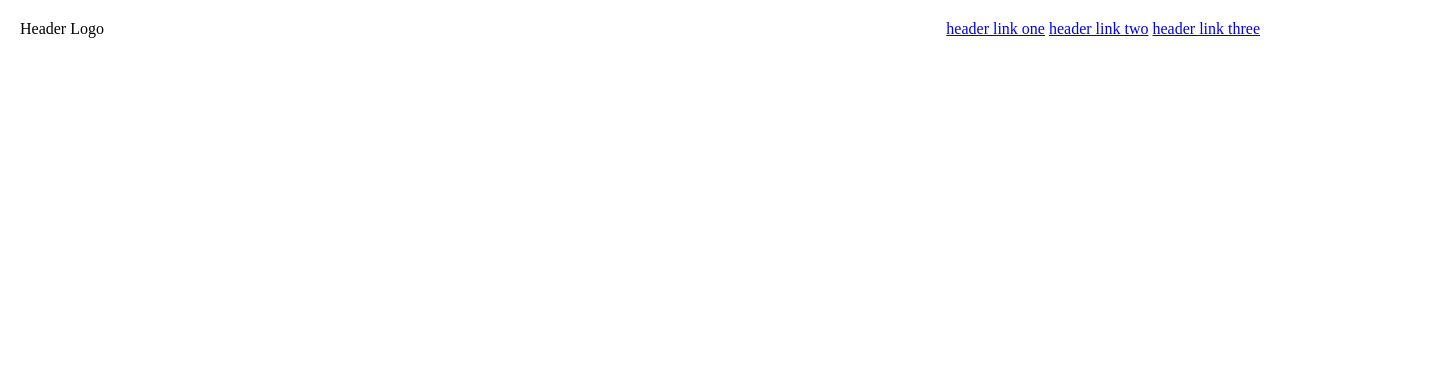
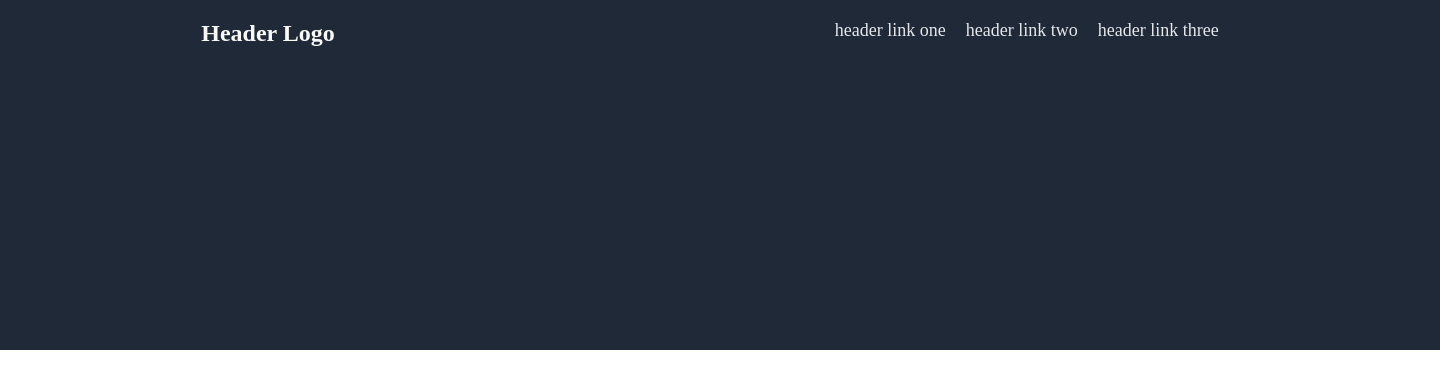
Before and after one commit to derickpambah/landing-page, a plain HTML site: page index.html in a window 1280 px wide. Shown: the top 388 px of the page, 1440 px wide, since content can reach past the window. Drawn offline with Linux system fonts and the light colour scheme.

Commit message:
Style the navbar

```diff
--- a/index.html
+++ b/index.html
@@ -9,6 +9,7 @@
     </head>
     <body>
         <div class="container">
+            <div class="section-one">
                 <div class="navbar">
                     <div class="left-side">
                         <div class="logo">Header Logo</div>
@@ -16,12 +17,19 @@
                     <div class="right-side">
                         <div class="links">
                             <a href="#">header link one</a>
+                        </div>
+                        <div class="links">
                             <a href="#">header link two</a>
+                        </div>
+                        <div class="links">
                             <a href="#">header link three</a>
                         </div>
                     </div>
                 </div>
+                <div class="content-wrapper">
 
+                </div>
+            </div>
         </div>
     </body>
 </html>
--- a/style.css
+++ b/style.css
@@ -2,6 +2,10 @@
 
 body {
     margin: 0px;
+    display: flex;
+    width: 1440px;
+    height: 1912px;
+    justify-content: center;
 }
 
 .navbar {
@@ -9,3 +13,34 @@ body {
     justify-content: space-between;
     padding: 20px;
 }
+
+.right-side {
+    display: flex;
+}
+
+.navbar > .right-side > div {
+    margin-right: 20px;
+}
+
+.left-side {
+    margin-right: 500px;
+}
+
+.logo {
+    font-size: 24px;
+    color: #f9faf8;
+    font-weight: 700;
+}
+.section-one {
+    background: #1f2937;
+    width: 1440px;
+    height: 350px;
+    display: flex;
+    justify-content: center;
+}
+
+.links > a{
+    font-size: 18px;
+    color: #e5e7eb;
+    text-decoration: none;
+}
```
